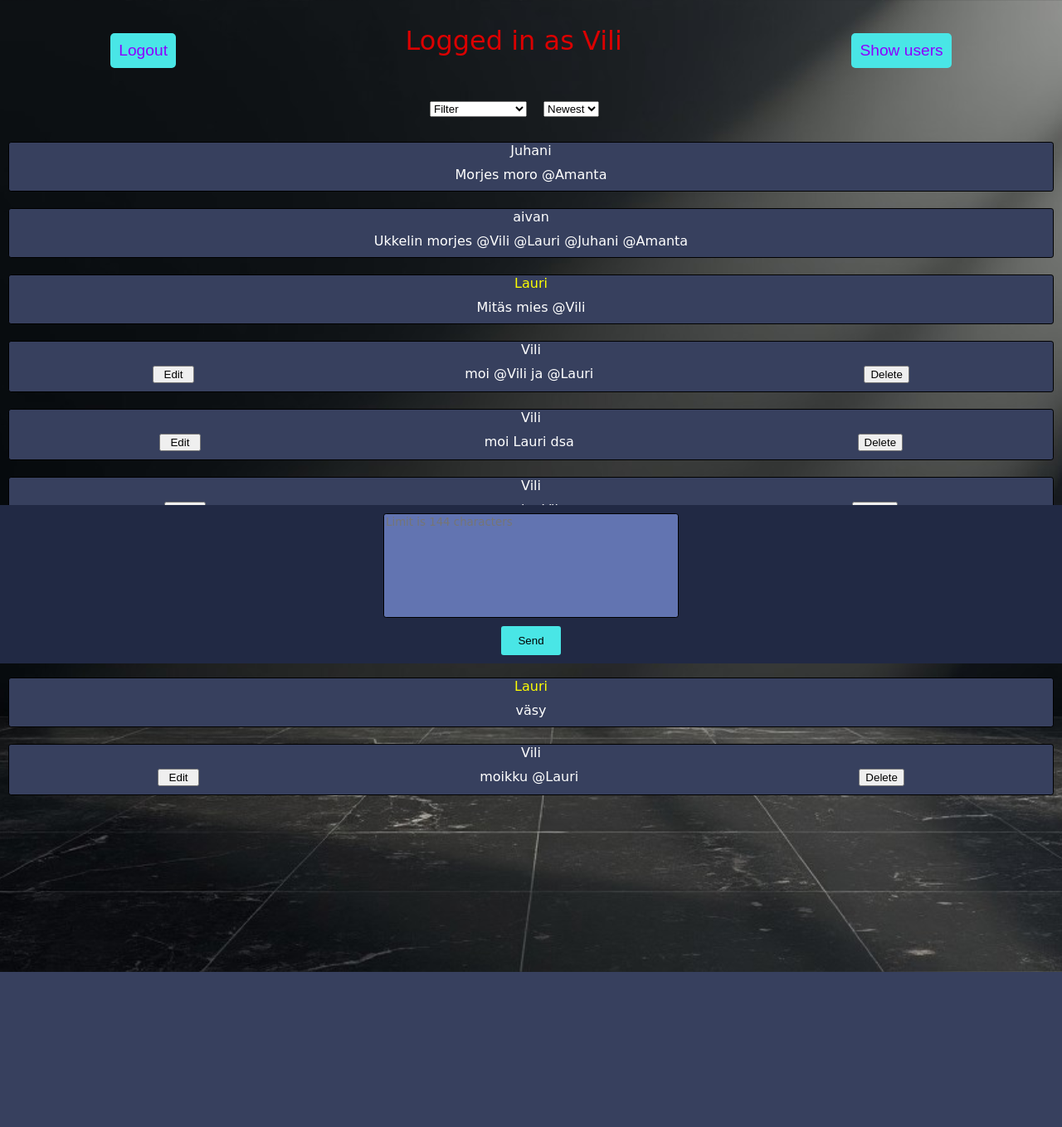
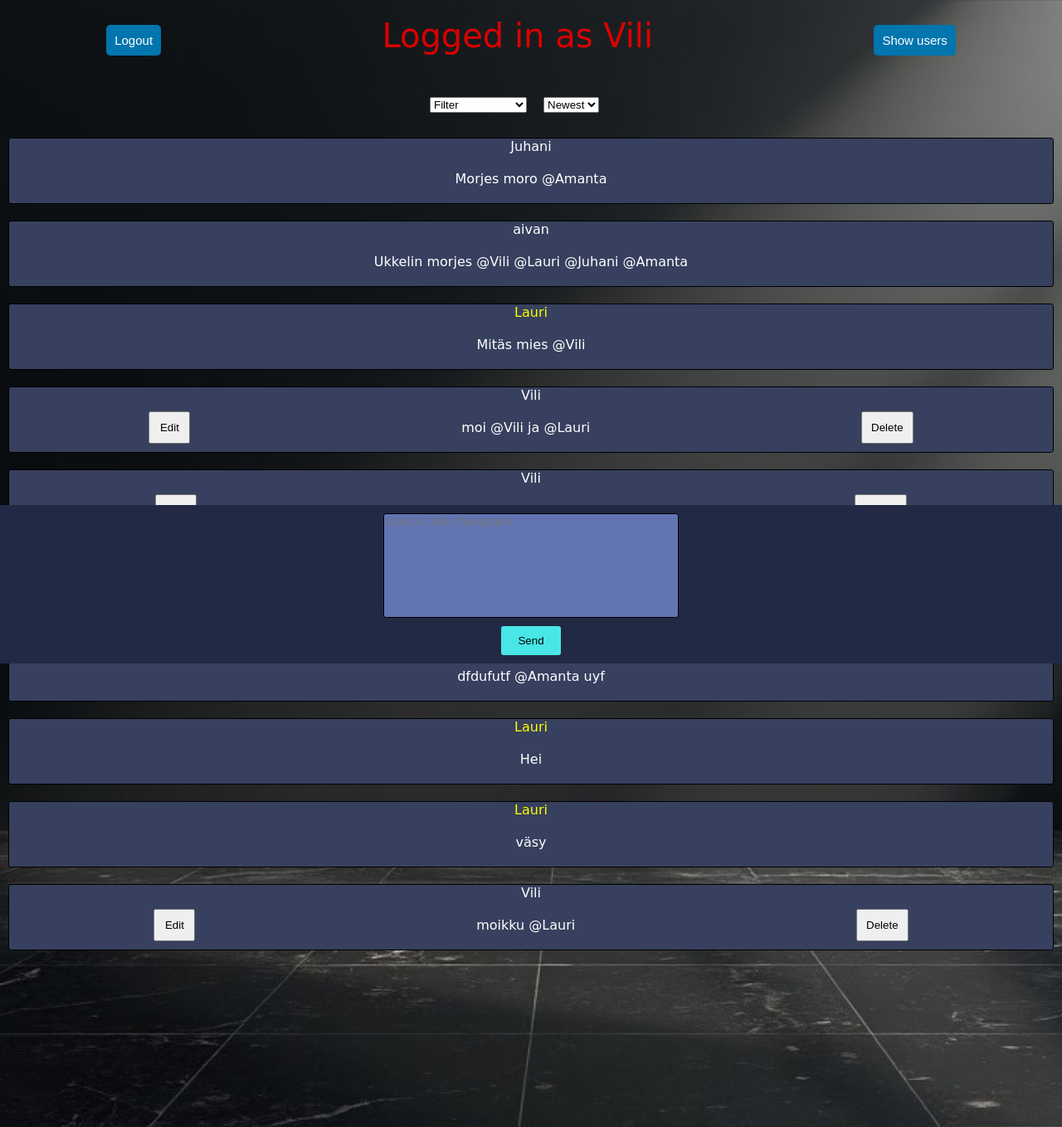
Before and after one commit to Finfeny/TAItter, a PHP site: page / in a window 1280 px wide. Shown: the whole page at 83% size. Before the commit the page ends 1172 px from the top, so only its background shows below. Run offline with PHP 8.4, Linux system fonts and the light colour scheme; a user stored in the database is signed in; data comes from the database, SQL or seed files in the repository; data that the repository does not hold is empty.

Commit message:
pikku mobiilitukii

```diff
--- a/follow_tag.php
+++ b/follow_tag.php
@@ -1,6 +1,11 @@
 <?php
 include 'dbyhteys.php';
 session_start();
+
+if (!isset($_SESSION["user"])) {
+    header("Location: index.php");
+    die();
+}
 
 $tag = $_GET["tag"];
 $user_id = $_SESSION["user"]["id"];
--- a/index.php
+++ b/index.php
@@ -24,7 +24,9 @@
             </button>
             <form id="loginForm" action="login.php" method="POST" style="display: none">
                 <input class ="inputbox" type="email" name="email" id="email" placeholder="Email">
+                <br><br>
                 <input class ="inputbox" type="password" name="password" id="password" placeholder="Password">
+                <br><br>
                 <input id ="sendbutton" type="submit" value="Login">
             </form>
         </div>
@@ -55,8 +57,11 @@
                     </button>
                     <form action="register.php" method="POST" id="registerForm" style="display: none">
                         <input class ="inputbox" type="text" name="name" id="name" placeholder="Name">
+                        <br>
                         <input class ="inputbox" type="email" name="email" id="email" placeholder="Email">
+                        <br>
                         <input class ="inputbox" type="password" name="password" id="password" placeholder="Password">
+                        <br>
                         <input id ="sendbutton" type="submit" value="Register">
                     </form>
                     <?php
@@ -138,6 +143,10 @@
             // echo "</pre>";
             $isFollowingPostTags = [];
             foreach ($postTags as $tag) {
+                if ($_SESSION == null) {
+                    $isFollowingPostTags[] = false;
+                    continue;
+                }
                 $isFollowingPostTagsQuery = $conn->prepare(
                 "SELECT * FROM user_hashtags WHERE user_id = :user_id AND hashtag_id = :hashtag_id");
                 $isFollowingPostTagsQuery->execute([
@@ -217,7 +226,7 @@
                 ?>
                 <form class="postDelete" action="deletepost.php" method="POST">
                     <input type="hidden" name="id" value="<?php echo $post['id'] ?>">
-                    <input type="submit" value="Delete">
+                    <input class="postDeleteButton" type="submit" value="Delete">
                 </form>
                 <?php
             }
--- a/style.css
+++ b/style.css
@@ -25,10 +25,10 @@
 
 #loginButton {
     margin-top: 20px;
-    background-color: rgb(73, 230, 230);
+    background-color: rgb(0, 117, 174);;
     padding: 10px;
-    font-size: 1.5vw;
-    color: rgb(140, 0, 255);
+    font-size: 20px;
+    color: #FFFF;
     border-radius: 5px;
     border: none;
 }
@@ -36,35 +36,35 @@
 #topbar {
     display: flex;
     justify-content: space-around;
-    padding-block: 20px;
+    padding-block: 10px;
 }
 
 .showButton {
-    margin-top: 20px;
-    background-color: rgb(73, 230, 230);
+    margin-block: 20px;
+    background-color: rgb(0, 117, 174);;
     padding: 10px;
-    font-size: 1.5vw;
-    color: rgb(140, 0, 255);
+    font-size: 15px;
+    color: #FFFF;
     border-radius: 5px;
     border: none;
 }
 
 #logoutButton {
     margin-top: 20px;
-    background-color: rgb(73, 230, 230);
+    background-color: rgb(0, 117, 174);;
     padding: 10px;
-    font-size: 1.5vw;
-    color: rgb(140, 0, 255);
+    font-size: 15px;
+    color: #FFFF;
     border-radius: 5px;
     border: none;
 }
 
 #registerButton {
     margin-block: 20px;
-    background-color: rgb(73, 230, 230);
+    background-color: rgb(0, 117, 174);;
     padding: 10px;
-    font-size: 1.5vw;
-    color: rgb(140, 0, 255);
+    font-size: 20px;
+    color: #FFFF;
     border-radius: 5px;
     border: none;
 }
@@ -75,7 +75,7 @@
 
 #user {
     color:#db0000;
-    font-size: xx-large;
+    font-size: 40px;
     padding: 10px;
 }
 
@@ -109,7 +109,7 @@
     justify-content: space-evenly;
     flex-wrap: wrap;
     gap: 70px;
-    padding-inline: 100px;
+    padding-inline: 1vw;
     padding-bottom: 160px;
 }
 
@@ -171,7 +171,7 @@
 
 #sendInputbox {
     background-color: rgb(98, 116, 177);
-    width: 40%;
+    width: 60%;
     max-width: 350px;
     height: 120px;
     border-radius: 0.1vh;
@@ -197,6 +197,14 @@
     justify-content: space-around;
     margin: 10px;
     text-align: center;
+}
+
+.postContent {
+    padding: 10px;
+}
+
+.postDeleteButton {
+    padding: 10px;
 }
 
 .dropdown-menu {
@@ -240,3 +248,9 @@
 .dropdown-menu div:hover {
     background-color: #36426b;;
 }
+
+@media screen and (max-width: 800px) {
+    #user {
+        font-size: 5vw;
+    }
+}
```
